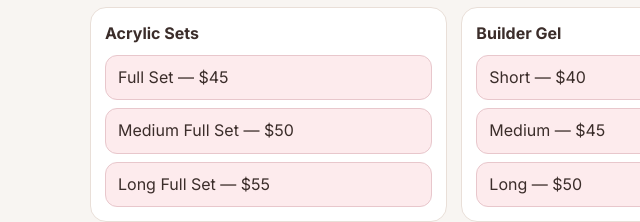
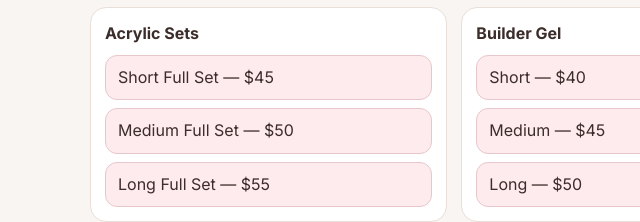
Before and after one commit to pinkie3201/dinaxnails, a plain HTML site: page index.html in a window 1280 px wide. Shown: the part 264-486 px from the top of the page, 0-640 px from the left. Drawn offline with nearby package versions, Linux system fonts and the light colour scheme; no server answers.

Commit message:
Update index.html

```diff
--- a/index.html
+++ b/index.html
@@ -41,7 +41,7 @@
         <div class="card">
           <div class="section-title" style="margin-top:0">Acrylic Sets</div>
           <div class="grid" style="gap:8px">
-            <div class="service-chip"> Full Set — $45</div>
+            <div class="service-chip">Short Full Set — $45</div>
             <div class="service-chip">Medium Full Set — $50</div>
             <div class="service-chip">Long Full Set — $55</div>
           </div>
```
